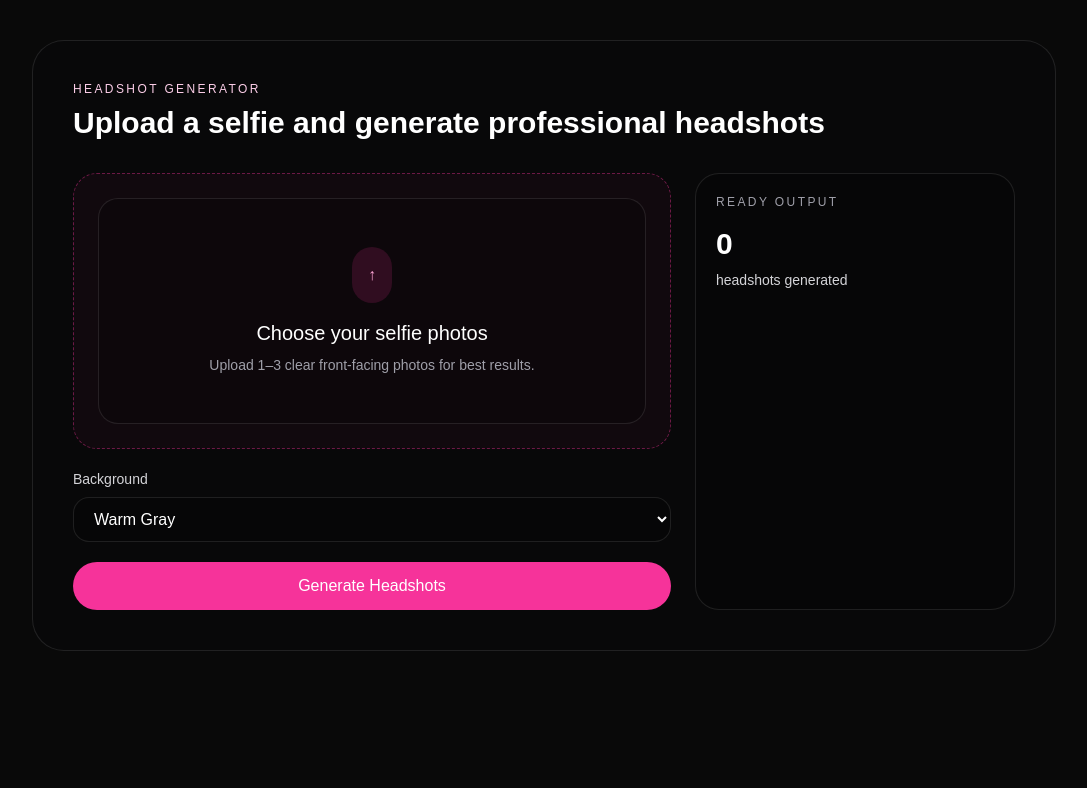
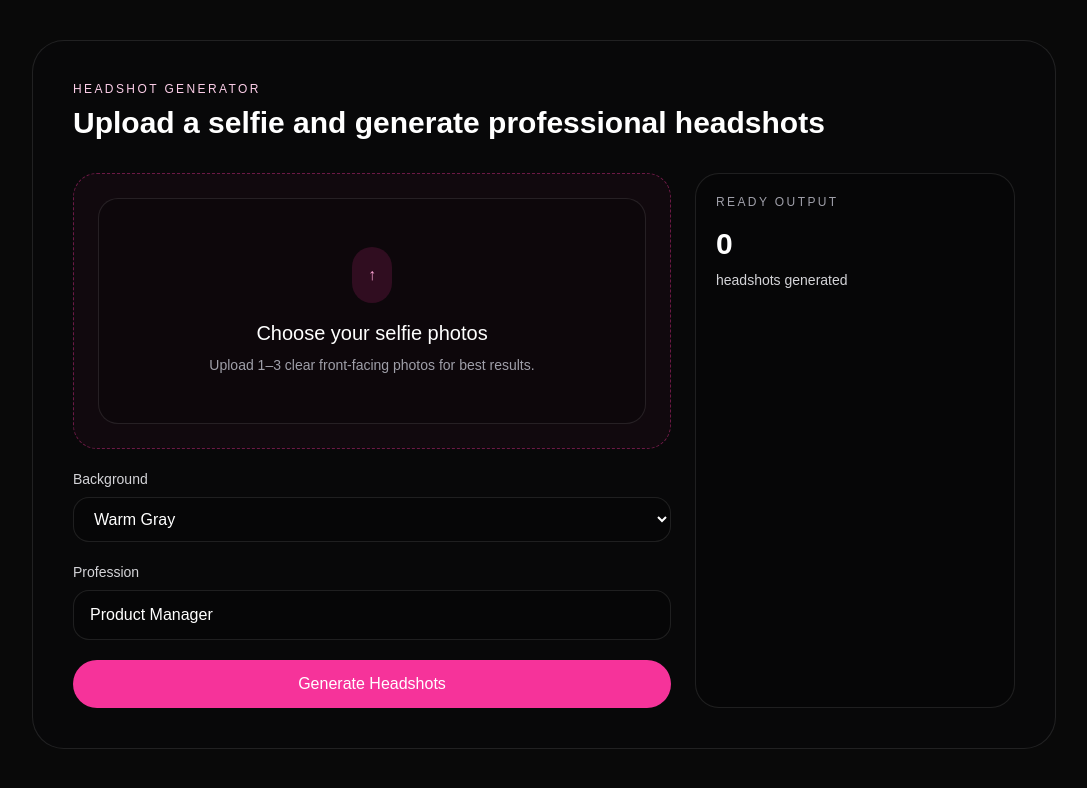
Before and after one commit to phillydontdance/ai-dating-enhancer, a Next.js app: page / in a window 1280 px wide. Shown: the top 788 px of the page, without its empty margins (96-1183 px from the left). Built offline with nearby package versions, Linux system fonts and the light colour scheme.

Commit message:
initial22

```diff
--- a/app/api/generate/route.ts
+++ b/app/api/generate/route.ts
@@ -11,10 +11,11 @@ const jobStore = new Map<
   { status: 'processing' | 'completed' | 'failed'; outputUrls: string[]; error?: string }
 >();
 
-function buildPrompt(background: string, cvText?: string) {
+function buildPrompt(background: string, cvText?: string, profession?: string) {
   const normalizedBackground = background || 'Warm Gray';
   const cvFragment = cvText && cvText.trim() ? `, ${cvText.trim().slice(0, 180)}` : '';
-  return `professional headshot, studio lighting, ${normalizedBackground} background, business attire, photorealistic, high quality, sharp focus${cvFragment}`;
+  const professionFragment = profession && profession.trim() ? `, ${profession.trim()}` : '';
+  return `professional headshot, studio lighting, ${normalizedBackground} background, business attire, photorealistic, high quality, sharp focus${cvFragment}${professionFragment}`;
 }
 
 function normalizeReplicateOutput(value: unknown): string[] {
@@ -48,11 +49,13 @@ export async function POST(request: Request) {
   try {
     const contentType = request.headers.get('content-type') || '';
     let background = 'Warm Gray';
+    let profession = '';
     let imageUrls: string[] = [];
 
     if (contentType.includes('multipart/form-data')) {
       const formData = await request.formData();
       background = String(formData.get('background') || 'Warm Gray');
+      profession = String(formData.get('profession') || '').trim();
 
       const files = formData.getAll('images').filter((item): item is File => item instanceof File && item.size > 0);
       if (!files.length) {
@@ -78,9 +81,11 @@ export async function POST(request: Request) {
         cvText?: string;
         jobId?: string;
         userEmail?: string;
+        profession?: string;
       };
 
       background = String(body.background || 'Warm Gray');
+      profession = String(body.profession || '').trim();
       imageUrls = Array.isArray(body.images)
         ? body.images.filter((item): item is string => typeof item === 'string' && Boolean(item.trim()))
         : Array.isArray(body.imageUrls)
@@ -98,7 +103,7 @@ export async function POST(request: Request) {
     }
 
     const jobId = `job_${Date.now()}`;
-    const prompt = buildPrompt(background);
+    const prompt = buildPrompt(background, undefined, profession);
 
     if (!jobStore.has(jobId)) {
       jobStore.set(jobId, { status: 'processing', outputUrls: [] });
--- a/components/GeneratorForm.tsx
+++ b/components/GeneratorForm.tsx
@@ -46,6 +46,7 @@ const downloadImage = async (url: string, index: number) => {
 export function GeneratorForm() {
   const [selectedFiles, setSelectedFiles] = useState<File[]>([]);
   const [background, setBackground] = useState("Warm Gray");
+  const [profession, setProfession] = useState("Product Manager");
   const [loading, setLoading] = useState(false);
   const [error, setError] = useState<string | null>(null);
   const [images, setImages] = useState<string[]>([]);
@@ -92,6 +93,7 @@ export function GeneratorForm() {
       const formData = new FormData();
       selectedFiles.forEach((file) => formData.append("images", file));
       formData.append("background", background);
+      formData.append("profession", profession);
 
       const response = await fetch("/api/generate", {
         method: "POST",
@@ -197,6 +199,20 @@ export function GeneratorForm() {
             </select>
           </div>
 
+          <div>
+            <label htmlFor="profession" className="mb-2 block text-sm text-zinc-300">
+              Profession
+            </label>
+            <input
+              id="profession"
+              type="text"
+              value={profession}
+              onChange={(event) => setProfession(event.target.value)}
+              placeholder="e.g. Product Manager"
+              className="w-full rounded-2xl border border-white/10 bg-black/20 px-4 py-3 text-white outline-none placeholder:text-zinc-500 focus:border-pink-500"
+            />
+          </div>
+
           <button
             onClick={handleGenerate}
             disabled={loading}
```
